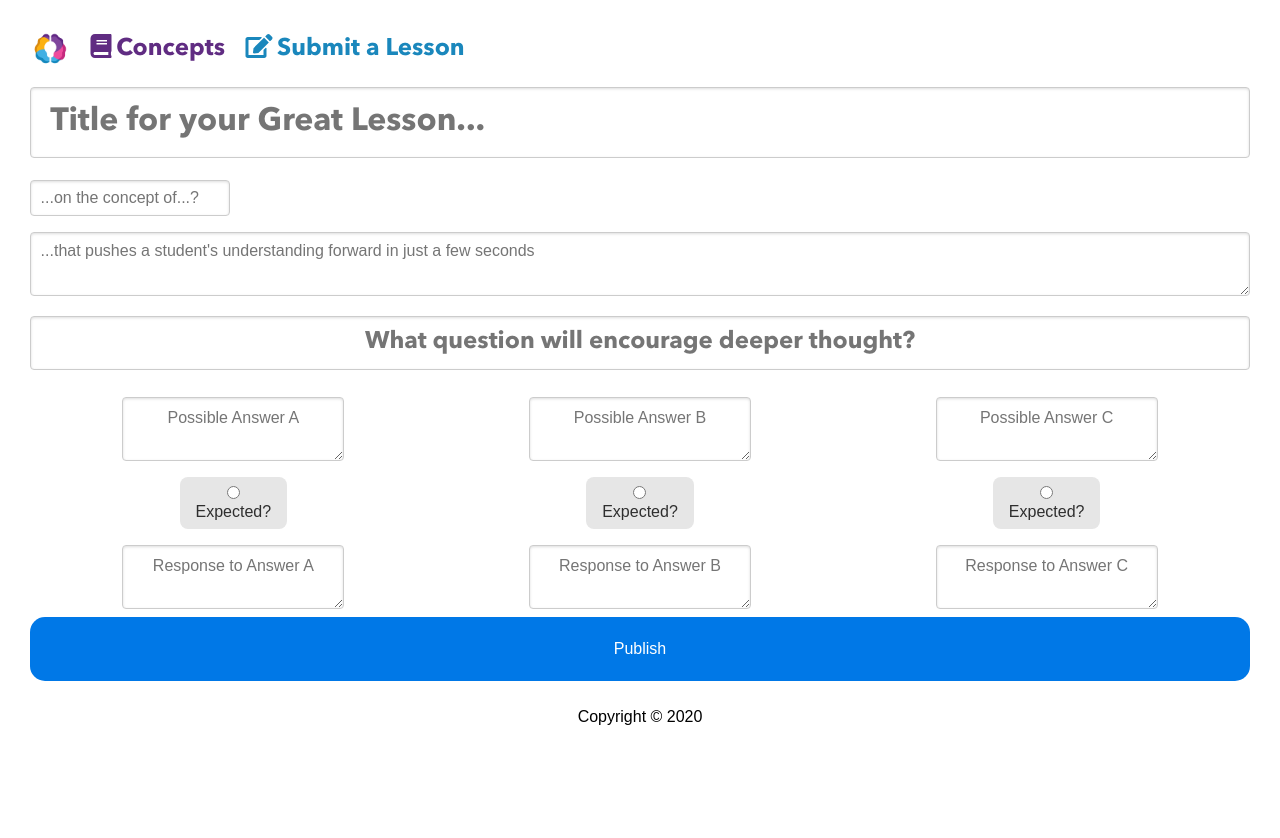
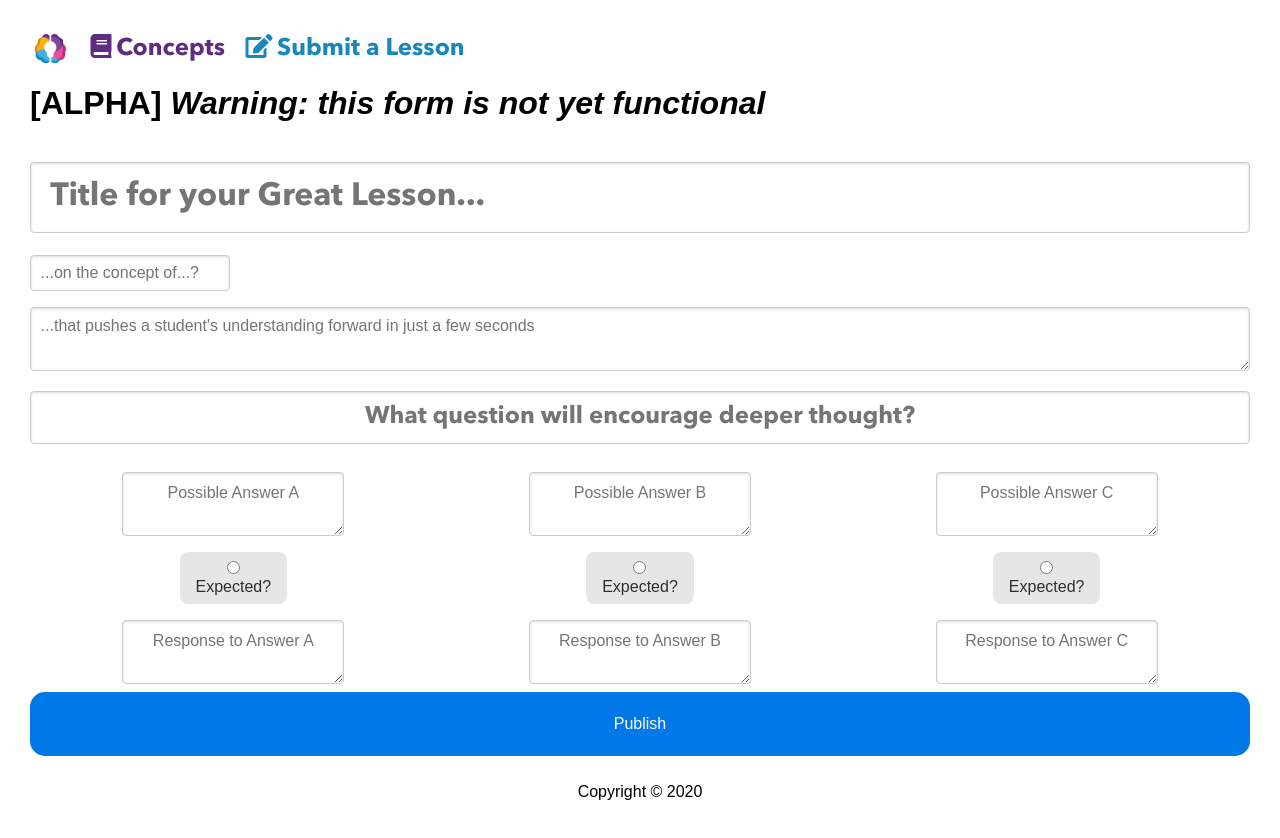
Before and after one commit to timeemit/socratic-garden, a Next.js app: page /lessons/new in a window 1280 px wide. Before the commit the page ends 800 px from the top, so only its background shows below. Built offline with nearby package versions, Linux system fonts and the light colour scheme; what slug would draw is missing.

Commit message:
Alpha warning

```diff
--- a/pages/lessons/new.js
+++ b/pages/lessons/new.js
@@ -93,6 +93,7 @@ export default class NewLesson extends React.Component<Props,State> {
     const enabled = this.isValid() ? "" : "pure-button-disabled";
     return (
       <Page title="Create a lesson">
+        <h1>[ALPHA] <em>Warning: this form is not yet functional</em></h1>
         <form className="pure-form">
           <h1 className="pure-u-1 header">
             <input
```
